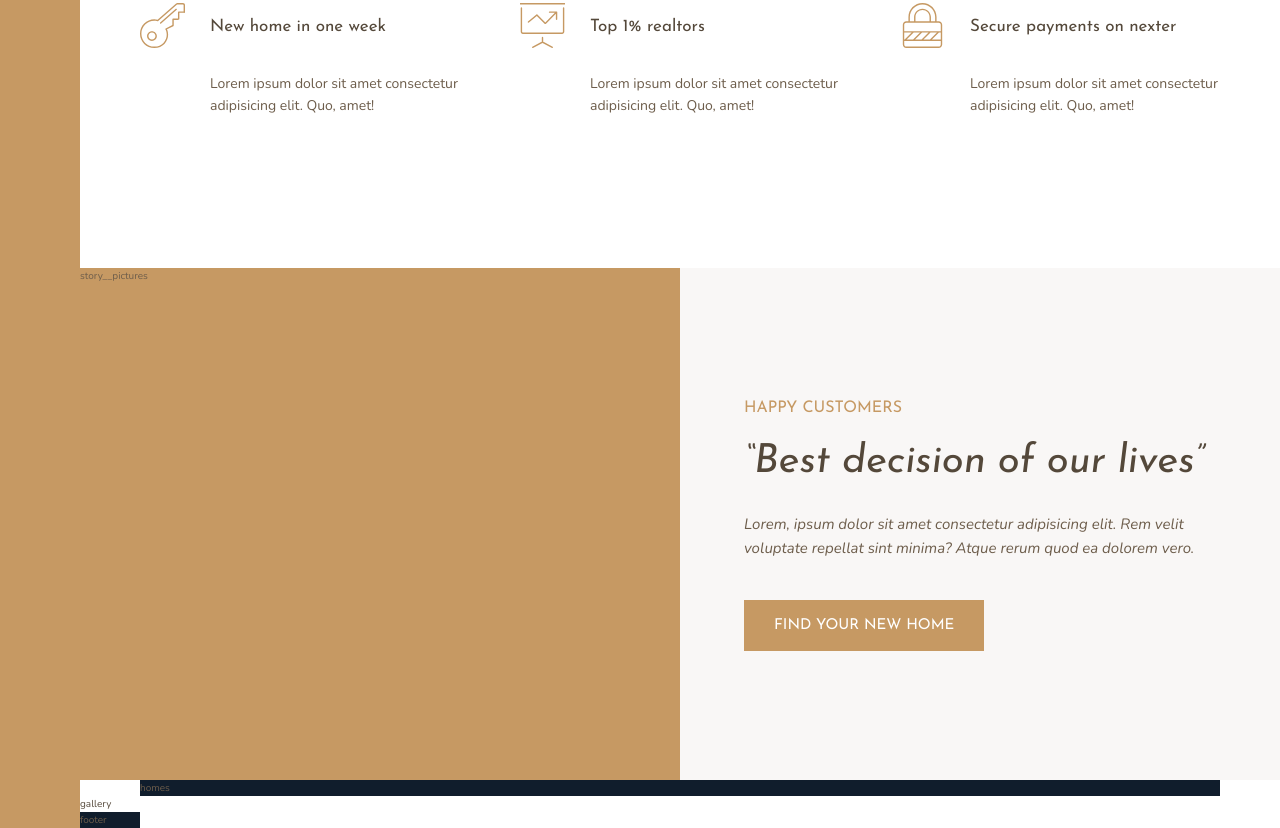
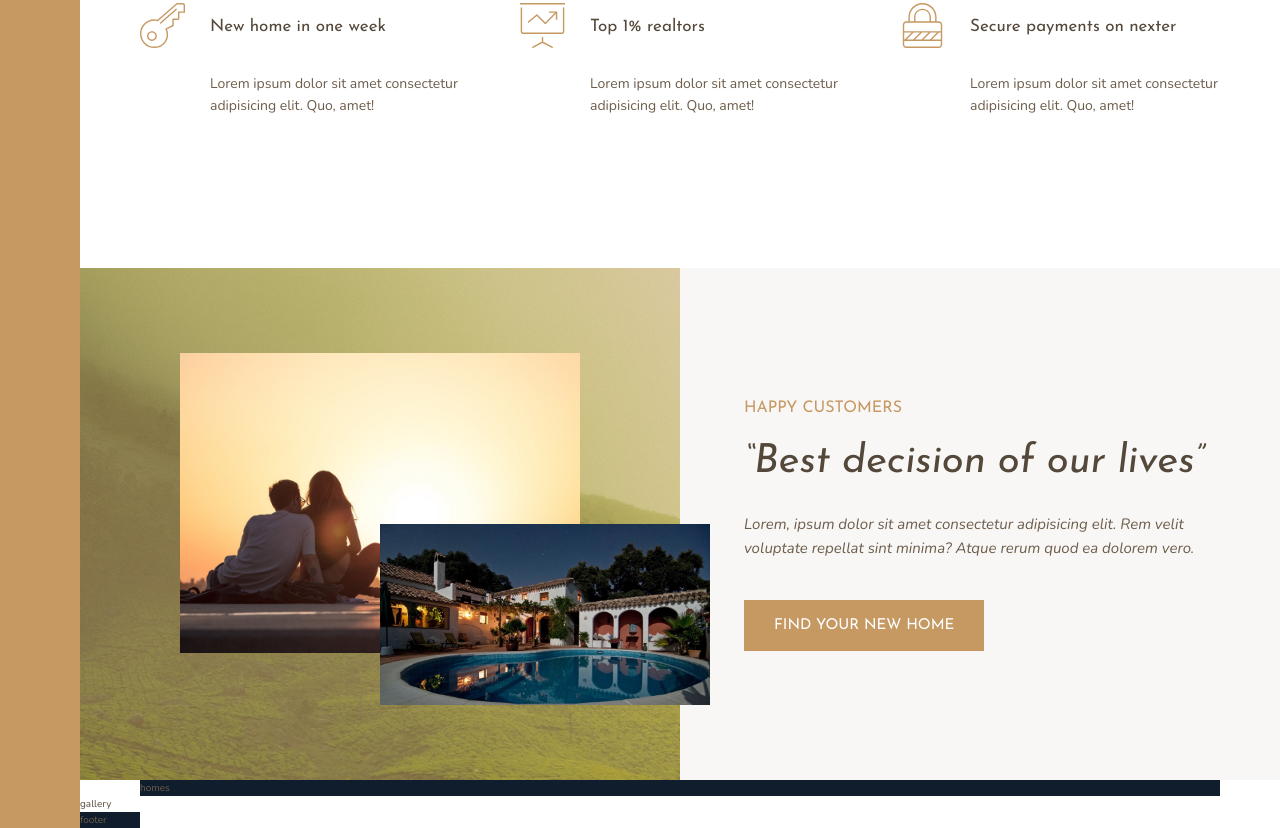
Before and after one commit to navyblueyes/CSS-SASS-ex3-nexter, a website: page index.html in a window 1280 px wide. Shown: the part 942-1770 px from the top of the page. Drawn offline with nearby package versions, Linux system fonts and the light colour scheme.

Commit message:
story complete

```diff
--- a/index.html
+++ b/index.html
@@ -60,7 +60,8 @@
             </div>
         </section>
         <div class="story__pictures">
-            story__pictures
+            <img src="img/story-1.jpeg" alt="Couple with house" class="story__img-1">
+            <img src="img/story-2.jpeg" alt="New house" class="story__img-2">
         </div>
         <div class="story__content">
             <h3 class="heading-3 mb-sm">Happy Customers</h3>
--- a/sass/_story.scss
+++ b/sass/_story.scss
@@ -2,8 +2,27 @@
     &__pictures {
         background-color: $color-primary;
         grid-column: full-start / col-end 4;
+        background-image: linear-gradient(rgba($color-primary, .5), rgba($color-primary, .5)), url(../img/back.jpg);
+
+        display: grid;
+        grid-template-rows: repeat(6, 1fr);
+        grid-template-columns: repeat(6, 1fr);
+    }
+
+    &__img-1 {
+        width: 100%;
+        grid-area: 2 / 2 / 6 / 6 ;
+        justify-self: center;
+    }
+
+    &__img-2 {
+        width: 110%;
+        grid-area: 4 / 4 / 6 / 7 ;
+        z-index: 30;
 
     }
+
+
     &__content {
         background-color: $color-grey-light-1;
         grid-column: col-start 5 / full-end;
```
Also changed, not shown: css/style.css.
